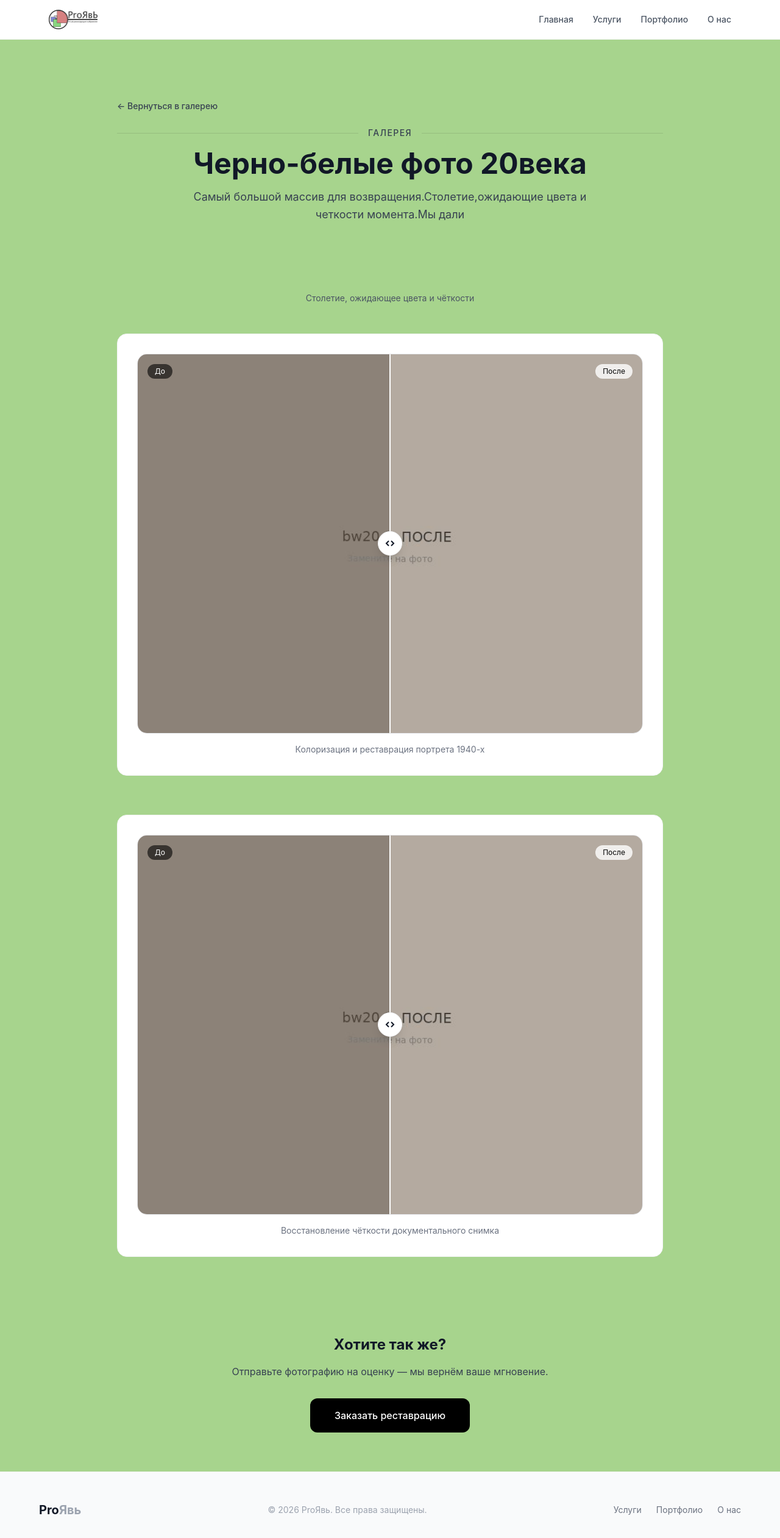
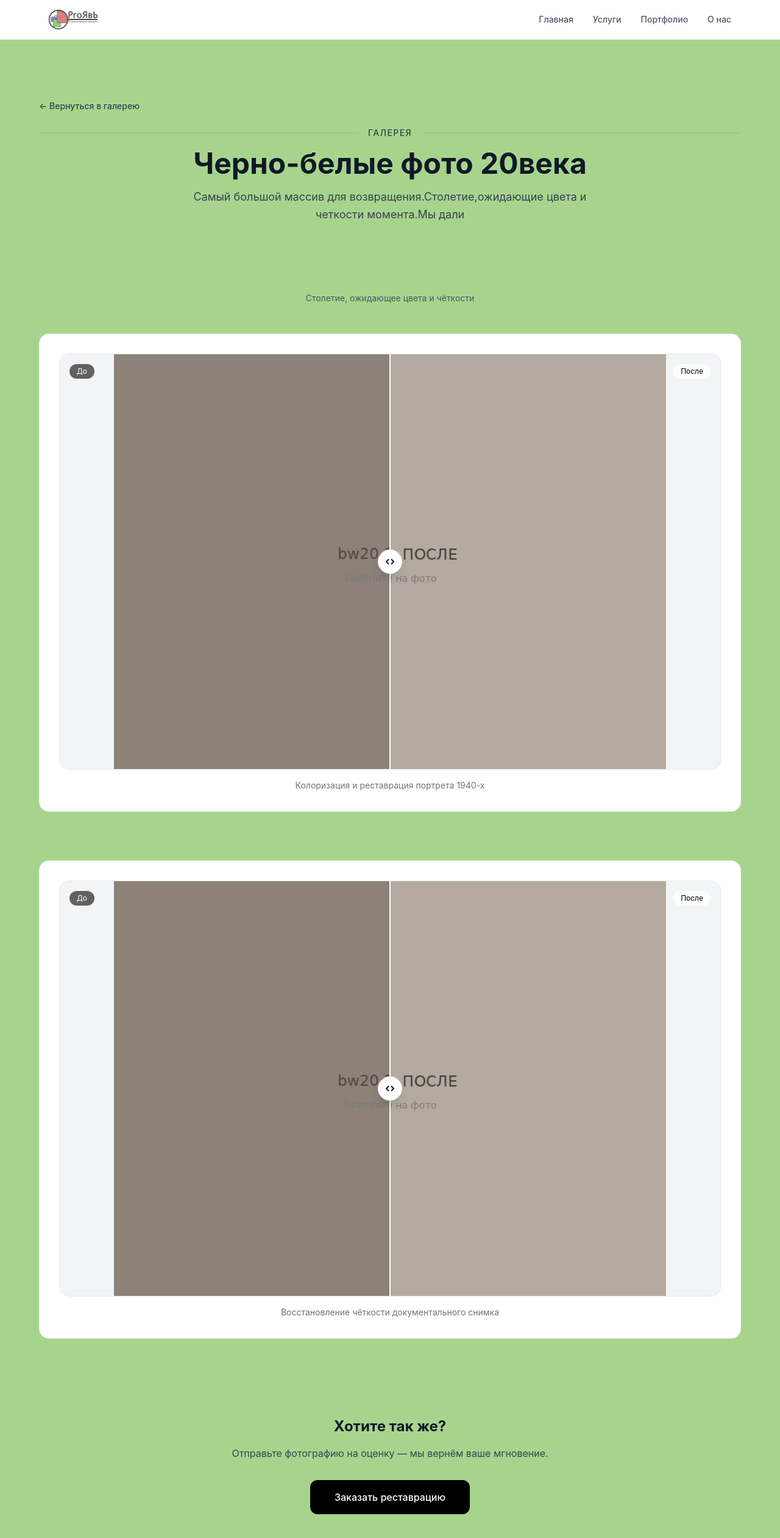
Before and after one commit to proyavi-art/site-proyavi-art, a Next.js app: page /portfolio/bw20 in a window 1280 px wide. Shown: the top 2522 px of the page at 61% size. Built offline with nearby package versions, Linux system fonts and the light colour scheme.

Commit message:
исправление ращмеров карточек

```diff
--- a/app/portfolio/[slug]/page.tsx
+++ b/app/portfolio/[slug]/page.tsx
@@ -107,7 +107,7 @@ export default function CategoryPage() {
   return (
     <div className="bg-[#A7D48D]">
       <section className="pt-24 pb-12 px-4">
-        <div className="max-w-4xl mx-auto">
+        <div className="max-w-6xl mx-auto">
           <Link
             href="/portfolio"
             className="inline-block text-gray-700 hover:text-black transition-colors text-sm font-medium mb-6"
@@ -129,14 +129,14 @@ export default function CategoryPage() {
       </section>
 
       <section className="py-16 px-4">
-        <div className="max-w-4xl mx-auto">
+        <div className="max-w-6xl mx-auto">
           <p className="text-center text-gray-600 text-sm mb-12 max-w-xl mx-auto">
             {cat.caption}
           </p>
 
-          <div className="space-y-16">
+          <div className="space-y-20">
             {cat.works.map((work, idx) => (
-              <div key={idx} className="bg-white rounded-2xl border border-gray-100 p-6 md:p-8">
+              <div key={idx} className="bg-white rounded-2xl border border-gray-100 p-4 md:p-8">
                 <BeforeAfterSlider before={work.before} after={work.after} />
                 <p className="text-center text-gray-500 mt-4 text-sm">{work.desc}</p>
               </div>
```
